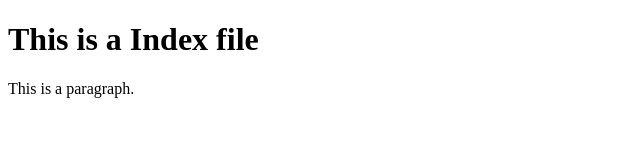
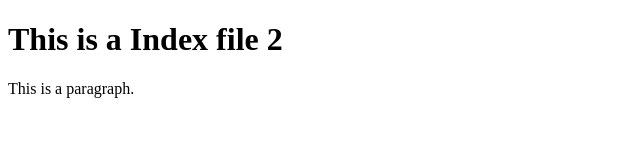
Before and after one commit to coddyaaku/test, a plain HTML site: page index.html in a window 1280 px wide. Shown: the full height of the page, 0-640 px from the left. Drawn offline with Linux system fonts and the light colour scheme.

Commit message:
Update index.html

```diff
--- a/index.html
+++ b/index.html
@@ -5,7 +5,7 @@
 </head>
 <body>
 
-<h1>This is a Index file</h1>
+<h1>This is a Index file 2</h1>
 <p>This is a paragraph.</p>
 
 </body>
```
